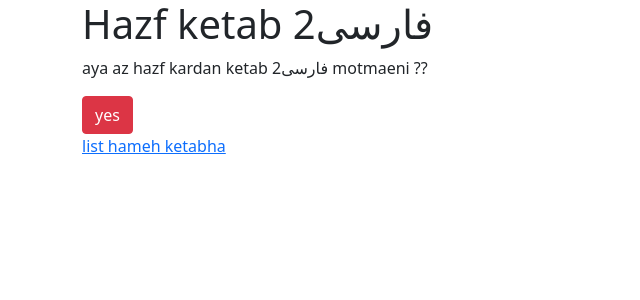
After one commit to mahdirajabpour7/django_course_book_store_pj, a Django app: page /books/1/delete/ in a window 1280 px wide. The commit adds this page. Shown: the top 300 px of the page, without its empty margins (0-640 px from the left). Run offline with Django 4.2, Linux system fonts and the light colour scheme; data comes from the database, SQL or seed files in the repository; both versions use the stored data as it was after the commit.

Commit message:
add BookDelet

```diff
--- /dev/null
+++ b/books/templates/books/book_delete.html
@@ -0,0 +1,14 @@
+{% extends "_base.html" %}
+
+{% block page_title %}ijad ketab{% endblock %}
+
+{% block content %}
+
+    <form method="post">
+        {% csrf_token %}
+         <h1>Hazf ketab {{ book.title }}</h1>
+    <p>aya az hazf kardan ketab {{ book.title }} motmaeni ??</p>
+    <input type="submit" class="btn btn-danger" value="yes">
+    </form>
+    <a href="{% url "book_list" %}">list hameh ketabha</a>
+{% endblock %}
--- a/books/templates/books/book_detail.html
+++ b/books/templates/books/book_detail.html
@@ -8,6 +8,8 @@
     <h1>{{ book.auther }}</h1>
     <h1>{{ book.price }}</h1>
     <a href="{% url "book_update" book.id %}"><button class="btn btn-info" type="button">viraesh</button></a>
+    <a href="{% url "book_delete" book.id %}"><button class="btn btn-danger" type="button">delete</button></a>
+
     <br>
     <a href="{% url "book_list"  %}">list hameh ketabha</a>
 {% endblock %}
--- a/books/urls.py
+++ b/books/urls.py
@@ -1,7 +1,7 @@
 from django.urls import path
 
 
-from .views import BookListViews, BookDetailView, BookCreateView, BookUpdateView
+from .views import BookListViews, BookDetailView, BookCreateView, BookUpdateView, BookDeleteView
 
 
 urlpatterns = [
@@ -9,5 +9,6 @@ urlpatterns = [
     path("<int:pk>/", BookDetailView.as_view(), name="book_detail"),
     path("new/", BookCreateView.as_view(), name="book_create"),
     path("<int:pk>/edit/", BookUpdateView.as_view(), name="book_update"),
+    path("<int:pk>/delete/", BookDeleteView.as_view(), name="book_delete"),
 
 ]
--- a/books/views.py
+++ b/books/views.py
@@ -1,5 +1,6 @@
 from django.shortcuts import render
 from django.views import generic
+from django.urls import reverse_lazy
 
 
 
@@ -24,7 +25,15 @@ class BookCreateView(generic.CreateView):
     fields = ["title", "author", "text", "price"]
     template_name = "books/book_create.html"
 
+
 class BookUpdateView(generic.UpdateView):
     model = Book
     fields = ["title", "author", "text"]
     template_name = "books/book_update.html"
+
+
+
+class BookDeleteView(generic.DeleteView):
+    model = Book
+    template_name = "books/book_delete.html"
+    success_url = reverse_lazy("book_list")
```
Also changed, not shown: db.sqlite3.
